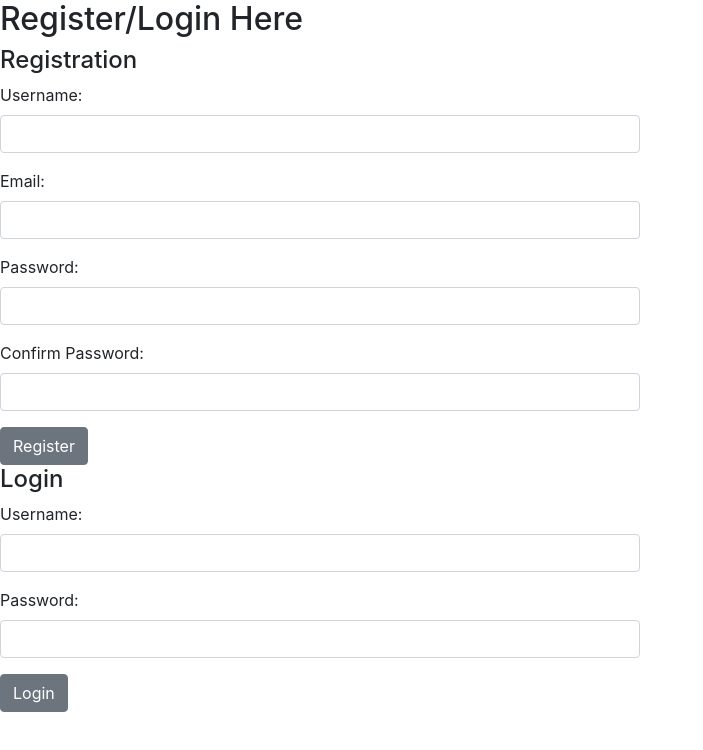
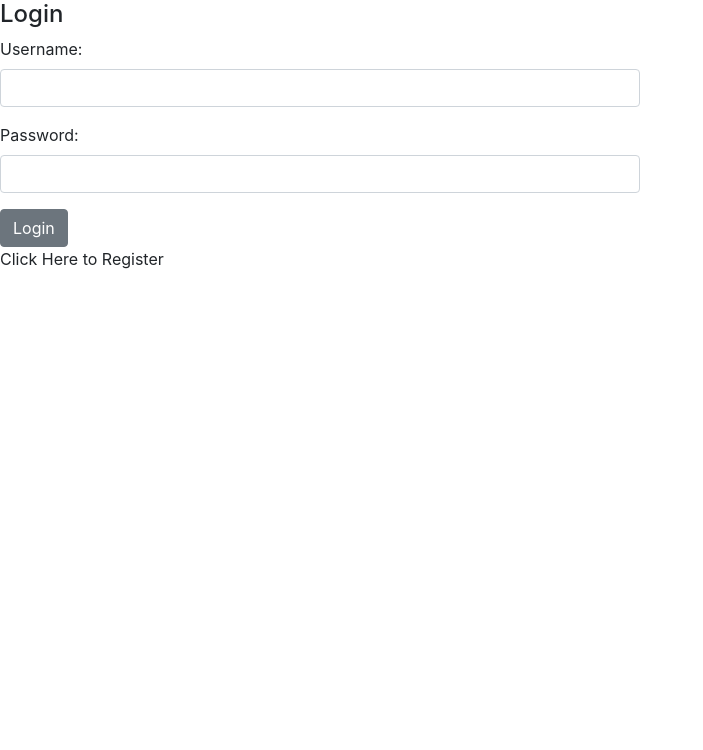
Before and after one commit to CBroaders12/BlueBadgeClient, a React (Create React App) app: page /table/register in a window 1280 px wide. Shown: the top 750 px of the page, without its empty margins (0-703 px from the left). Built offline with nearby package versions, Linux system fonts and the light colour scheme; a web font is replaced by a local one.

Commit message:
auth page toggling

```diff
--- a/src/components/app/Navbar.jsx
+++ b/src/components/app/Navbar.jsx
@@ -12,9 +12,6 @@ const NavigationComponent = (props) => {
             <NavbarToggler onClick={toggleNavbarMenu} />
             <Collapse isOpen={isOpen} navbar>
                 <Nav className="ml-auto" navbar>
-                    {props.isLoggedIn
-                    ? (
-                        <>
                     <NavItem>
                         <Link to="/foodentry">Food Entry</Link>
                     </NavItem>
@@ -25,19 +22,8 @@ const NavigationComponent = (props) => {
                         <Link to="/foodupdate">Food Update</Link>
                     </NavItem>
                     <NavItem>
-                            <Link to='/login' onClick={props.clickLogout}>Logout</Link>
+                        <Link onClick={props.clickLogout}>Logout</Link>
                     </NavItem>
-                        </>
-                    ) : (
-                        <>
-                        <NavItem>
-                            <Link to="/login">Login</Link>
-                        </NavItem>
-                        <NavItem>
-                            <Link to="/register">Register</Link>
-                        </NavItem>
-                        </>
-                    )}
                 </Nav>
             </Collapse>
         </Navbar>
--- a/src/components/auth/AuthIndex.jsx
+++ b/src/components/auth/AuthIndex.jsx
@@ -1,4 +1,4 @@
-import React,  {  } from 'react';
+import React,  { useState } from 'react';
 import {  } from 'reactstrap';
 
 import RegisterComponent from './Register';
@@ -6,13 +6,25 @@ import LoginComponent from './Login';
 
 const AuthIndex = (props) => {
 
-  return(
-    <div>
-      <h2>Register/Login Here</h2>
-      <RegisterComponent authenticateUser={props.authenticateUser}/>
-      <LoginComponent authenticateUser={props.authenticateUser}/>
-    </div>
-  );
+  const [ isLoggingIn, setIsLoggingIn ] = useState(true);
+
+  const switchAuth = () => {
+    setIsLoggingIn(!isLoggingIn);
+  }
+
+  if (isLoggingIn) {
+    return(
+      <div>
+        <LoginComponent authenticateUser={props.authenticateUser} switchAuth={switchAuth}/>
+      </div>
+    )
+  } else {
+    return(
+      <div>
+        <RegisterComponent authenticateUser={props.authenticateUser} switchAuth={switchAuth}/>
+      </div>
+    )
+  }
 };
 
 export default AuthIndex;
--- a/src/components/auth/Login.jsx
+++ b/src/components/auth/Login.jsx
@@ -46,7 +46,9 @@ const LoginComponent = (props) => {
         <Input onChange={passwordChange} value={password} id='password' type='password' name='password'></Input>
       </FormGroup>
       <Button>Login</Button>
+      <p onClick={props.switchAuth}>Click Here to Register</p>
     </Form>
+
   );
 };
 
--- a/src/components/auth/Register.jsx
+++ b/src/components/auth/Register.jsx
@@ -62,6 +62,7 @@ const RegisterComponent = (props) => {
         <Input id='registerConfirmPassword' type='password' name='registerConfirmPassword' onChange={passwordConfirmInputChange}></Input>
       </FormGroup>
       <Button>Register</Button>
+      <p onClick={props.switchAuth}>Click Here to Login</p>
     </Form>
   );
 };
```
Lines whose indentation alone changed are shown as unchanged.
